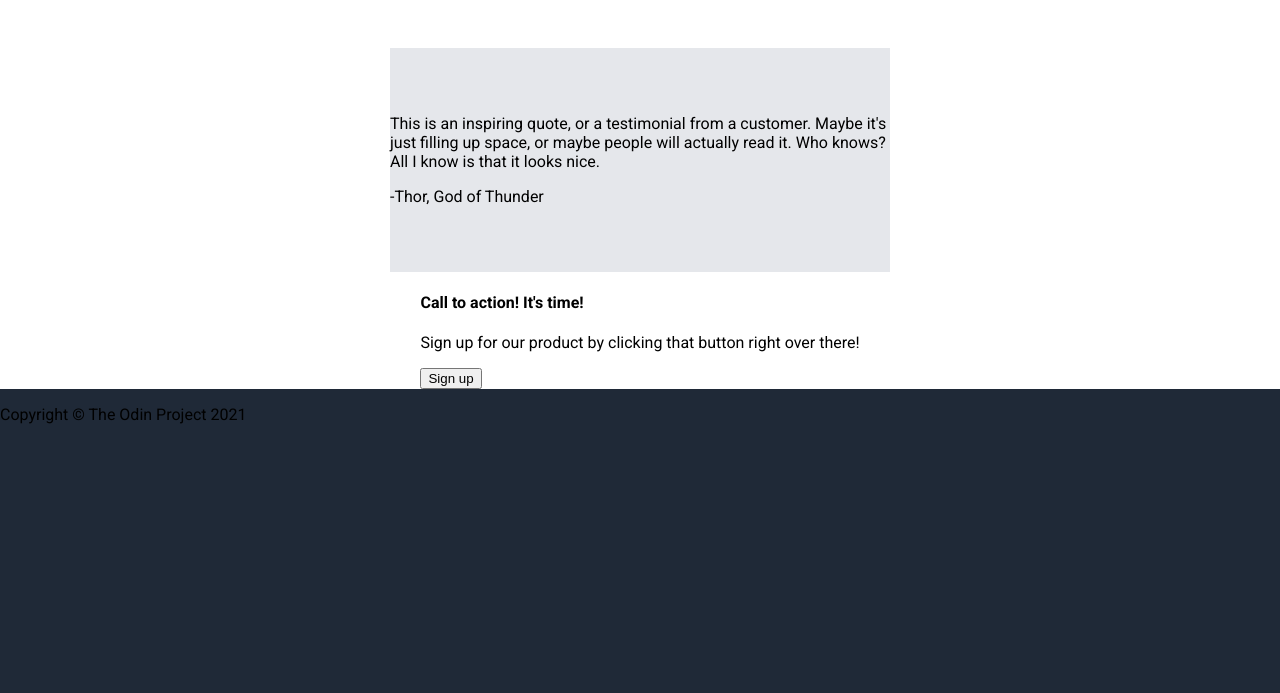
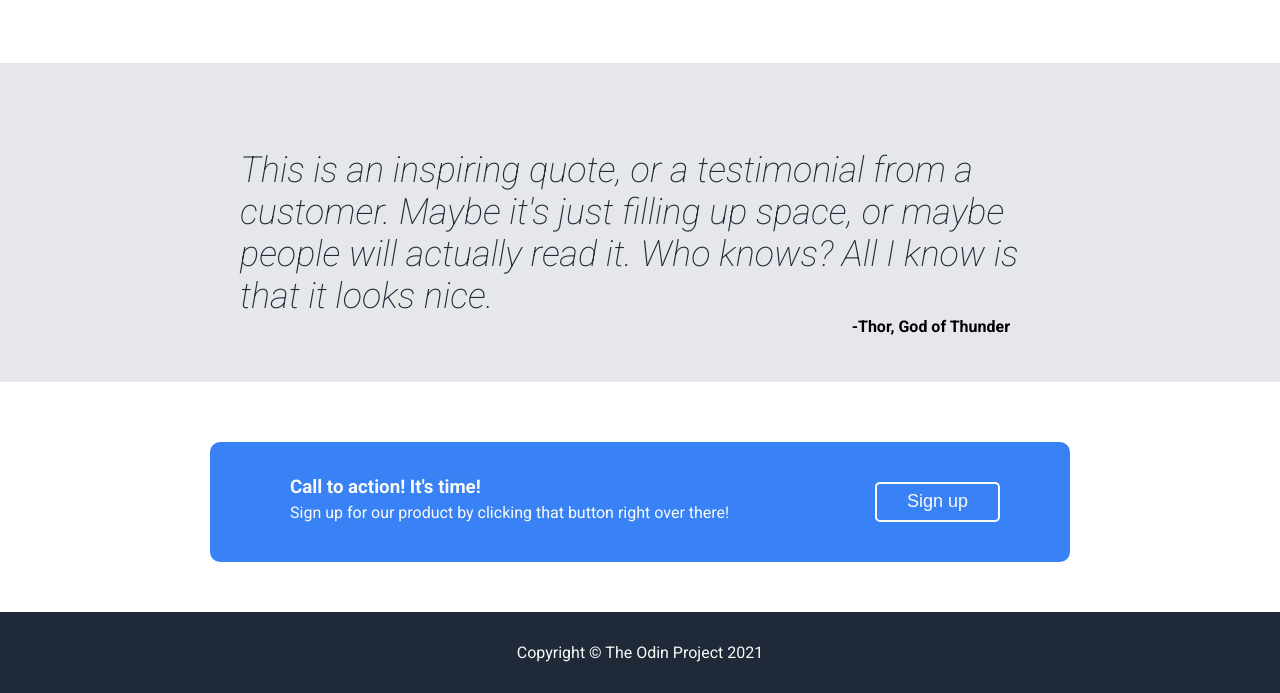
Before and after one commit to aequor-cntrl/landing_page_practice, a plain HTML site: page index.html in a window 1280 px wide. Shown: the part 825-1518 px from the top of the page. Before the commit the page ends 1265 px from the top, so only its background shows below. Drawn offline with Linux system fonts and the light colour scheme.

Commit message:
Fix margins on hero and complete the website

```diff
--- a/index.html
+++ b/index.html
@@ -61,11 +61,13 @@
                 </span>
             </div>
             <div id="call_to_action">
-                <h4>Call to action! It's time!</h4>
-                <p>
-                    Sign up for our product by clicking that
-                    button right over there!
-                </p>
+                <span id="action_statement">
+                    <h3>Call to action! It's time!</h3>
+                    <p>
+                        Sign up for our product by clicking that
+                        button right over there!
+                    </p>
+                </span>
                 <button>Sign up</button>
             </div>
         </div>
--- a/style.css
+++ b/style.css
@@ -22,7 +22,7 @@ div#hero {
 div#header {
     margin-top: 5px;
     display: flex;
-    flex-flow: row wrap;
+    flex-direction: row;
     justify-content: space-between;
     align-items: center;
 }
@@ -37,6 +37,9 @@ p.header_link{
     margin: 0px;
     font-size: 18px;
     color: #E5E7EB;
+}
+span#header_links{
+    display: flex;
 }
 div#hero_main {
     margin: 50px 0px;
@@ -71,13 +74,14 @@ span>button{
     border-radius: 5px;
     font-size: 18px;
     color: #E5E7EB;
+    margin-top: 5px;
     margin-bottom: 10px;
 }
 div#main{
     background-color: white;
     display: flex;
     flex-direction: column;
-    justify-content: space-around;
+    justify-content: space-between;
     align-items: center;
 }
 div#cards{
@@ -102,18 +106,80 @@ h2{
     font-size: 36px;
     color: #1F2937;
     font-weight: 900;
+    min-width: 450px;
 }
 div#quote_box{
     background-color: #E5E7EB;
-    padding: 50px 0px 50px;
     display: flex;
     flex-direction: column;
     justify-content: center;
     align-items: center;
-    width: auto;
+    width: 100%;
+    padding: 50px 0px 30px;
+    margin: 50px 0px 50px;
 }
 span#quote{
-    width: 500px;
-    display: inline;
+    display: flex;
+    flex-direction: column;
+    justify-content: center;
+    align-items: center;
     height: fit-content;
+    width: 800px;
 }
+p.quote_text{
+    font-style: italic;
+    font-size: 36px;
+    font-weight: 150;
+    color: #1F2937;
+    margin-bottom: 0px;
+}
+p.quote_author{
+    align-self: flex-end;
+    padding-right: 30px;
+    margin-top: 0px;
+    font-weight: 700;
+}
+div#call_to_action{
+    background-color: #3882F6;
+    display: flex;
+    flex-flow: row wrap;
+    justify-content: space-between;
+    align-items: center;
+    height: 100px;
+    width: 800px;
+    margin: 10px 50px;
+    padding: 10px 30px;
+    margin-bottom: 50px;
+    border-radius: 10px;
+}
+span>h3{
+    margin: 0px;
+}
+span#action_statement{
+    color: #F9FAF8;
+    margin-left: 50px;
+    display: flex;
+    flex-direction: column;
+    justify-content: center;
+}
+span#action_statement>p{
+    margin: 5px 0px;
+}
+div#call_to_action>button{
+    background-color: #3882F6;
+    color: #F9FAF8;
+    border-style: solid;
+    border-color: #F9FAF8;
+    border-radius: 5px;
+    width: 125px;
+    height: 40px;
+    margin: auto 40px;
+    padding: 5px 20px;
+    font-weight: 400;
+    font-size: 18px;
+}
+footer>p{
+    color: #F9FAF8;
+    padding: 15px;;
+    text-align: center;
+}
```
